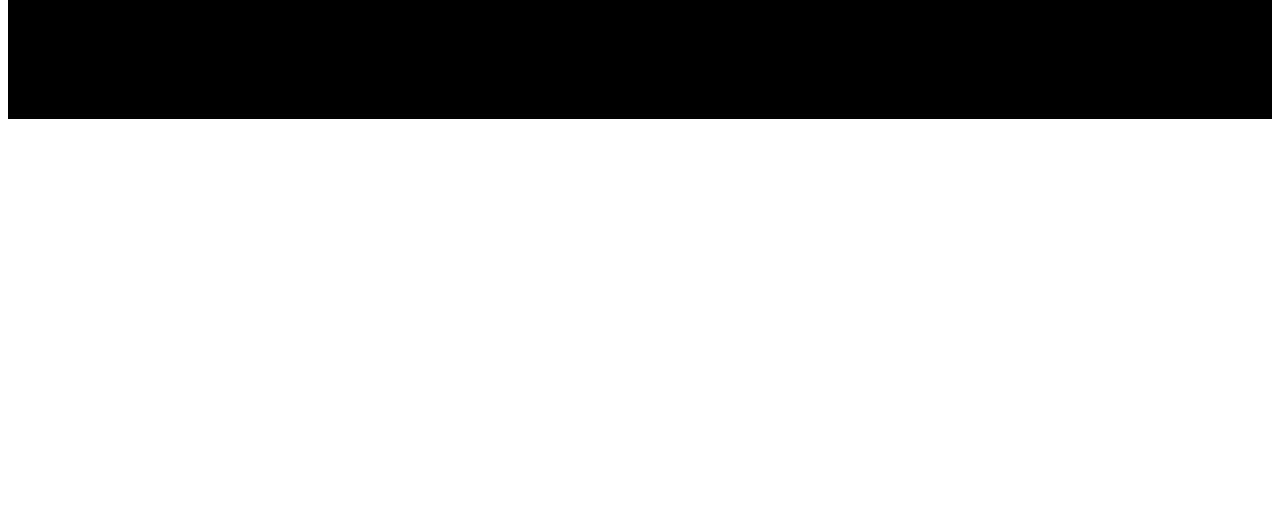
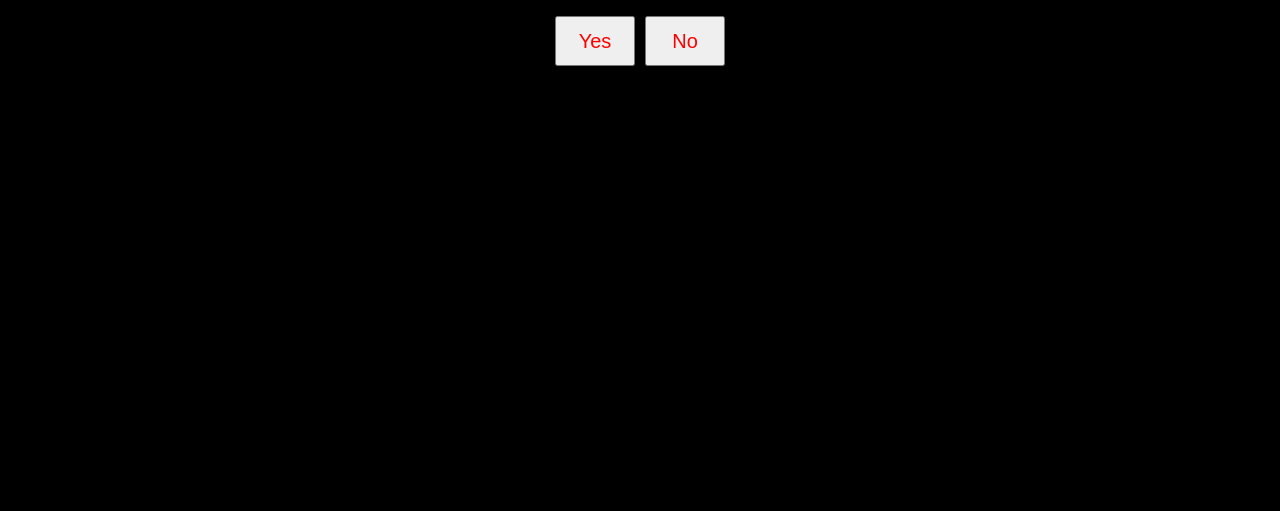
Before and after one commit to HegerAriasSantos/Quieres-ser-mi-novia-broma, a plain HTML site: page index.html in a window 1280 px wide. Shown: the part 289-800 px from the top of the page. Drawn offline with Linux system fonts and the light colour scheme.

Commit message:
finished

```diff
--- a/index.css
+++ b/index.css
@@ -1,4 +1,11 @@
 
+html{
+  background-color: black;
+  min-height: 100vh;
+  display: flex;
+  align-items: center;
+  justify-content: center;
+}
 .container{
   position: relative;
   min-width: 60vw;
@@ -8,6 +15,7 @@
   display: flex;
   flex-direction: column;
   align-items: center;
+  font-size: 25px;
 }
 .container div{
   display: flex;
@@ -16,13 +24,15 @@
 }
 
 .container .No{
-  width: 40px;
-  height: 40px;
-
+  width: 80px;
+  height: 50px;
 }
 
 
 .texto{
+  font-size: 20px;
+  width: 80px;
+  height: 50px;
   z-index: 10;
   color: red;
 }
--- a/index.js
+++ b/index.js
@@ -1,7 +1,7 @@
 
 function changePosition(element) {
-  let maxWidth = window.innerWidth * 0.55;
-  let maxHeigth = window.innerHeight * 0.45;
+  let maxWidth = window.innerWidth * 0.50;
+  let maxHeigth = window.innerHeight * 0.40;
   let min = 1;
   let widthRandom = Math.floor(Math.random() * (maxWidth - min + 1) + min);
   let HeigthRandom = Math.floor(Math.random() * (maxHeigth - min + 1) + min);
@@ -12,5 +12,4 @@ function correctAnswer(element) {
   let parent = element.parentElement.parentElement;
   parent.innerHTML = `<h1>Lo sabia, te amo</h1>`;
 
-
 }
```
